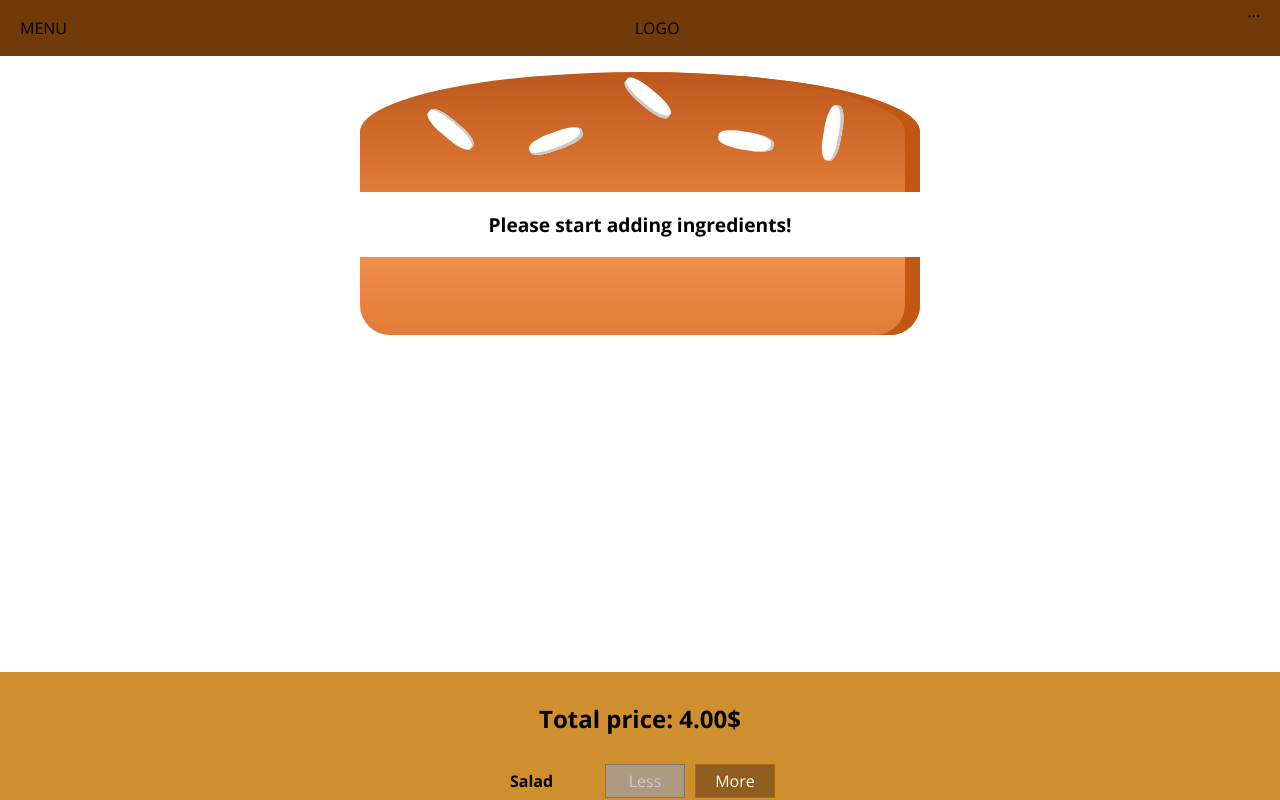
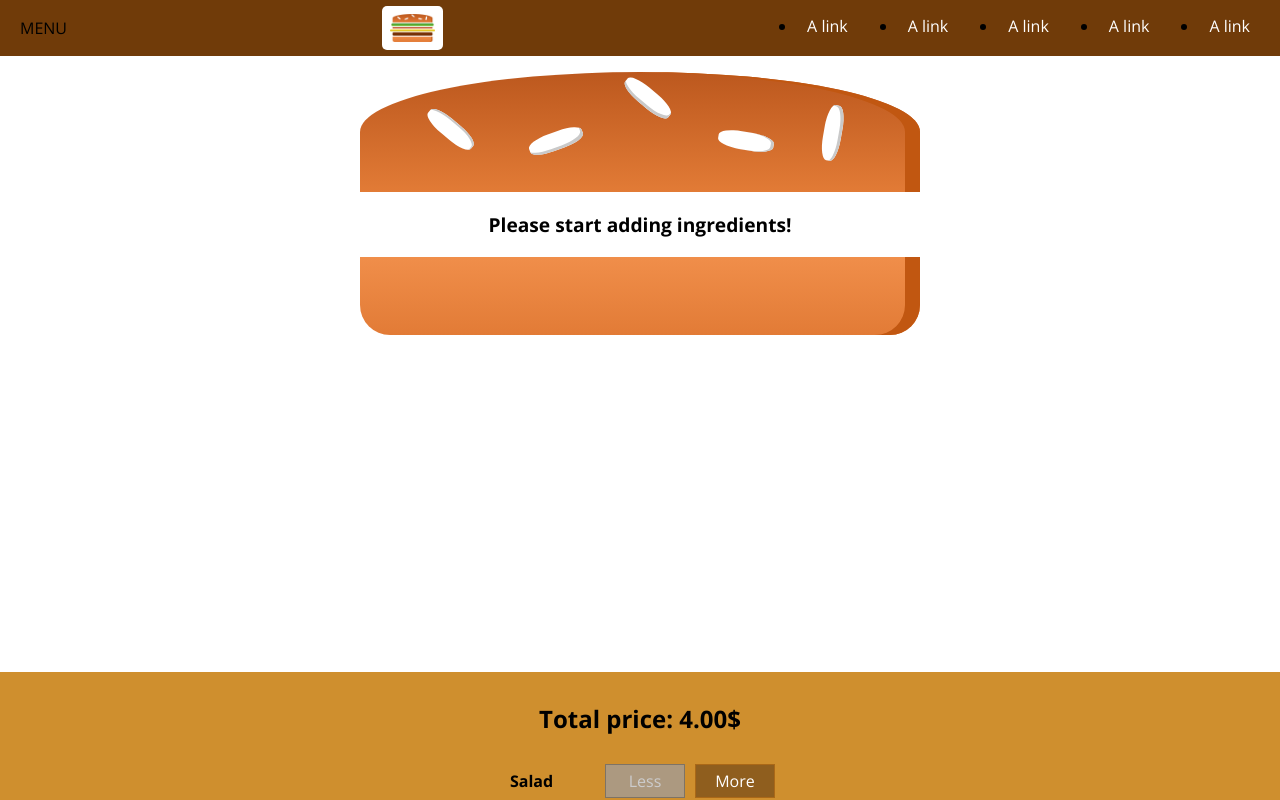
Before and after one commit to ruan65/burger_builder, a React app: page / in a window 1280 px wide. Shown: the top 800 px of the page. Built offline with nearby package versions, Linux system fonts and the light colour scheme.

Commit message:
nav bar styling

```diff
--- /dev/null
+++ b/src/components/Navigation/NavigationItems/NavigationItem/NavigationItem.css
@@ -0,0 +1,24 @@
+.NavigationItem {
+  margin: 0;
+  height: 100%;
+  box-sizing: border-box;
+  display: flex;
+  align-items: center;
+}
+
+.NavigationItem a {
+  color: white;
+  text-decoration: none;
+  height: 100%;
+  padding: 16px 10px;
+  box-sizing: border-box;
+  border-bottom: 4px solid transparent;
+  display: block;
+}
+
+.NavigationItem a:hover,
+.NavigationItem a:active,
+.NavigationItem a.active {
+  background-color: #8f5c2c;
+  border-bottom: 4px solid #40a4c8;
+}
--- /dev/null
+++ b/src/components/Navigation/NavigationItems/NavigationItem/NavigationItem.js
@@ -0,0 +1,9 @@
+import React from 'react'
+import classes from './NavigationItem.css'
+
+const navigationItem = (props) =>
+  <ul className={classes.NavigationItem}>
+    <li><a href='/'>A link</a></li>
+  </ul>
+
+export default navigationItem
--- /dev/null
+++ b/src/components/Navigation/NavigationItems/NavigationItems.css
@@ -0,0 +1,8 @@
+.NavigationItems {
+  margin: 0;
+  padding: 0;
+  list-style: none;
+  display: flex;
+  align-items: center;
+  height: 100%;
+}
--- /dev/null
+++ b/src/components/Navigation/NavigationItems/NavigationItems.js
@@ -0,0 +1,17 @@
+import React from 'react'
+import NavigationItem from './NavigationItem/NavigationItem'
+import classes from './NavigationItems.css'
+
+const navigationItems = () =>
+  <div className={classes.NavigationItems}>
+
+    <NavigationItem/>
+    <NavigationItem/>
+    <NavigationItem/>
+    <NavigationItem/>
+    <NavigationItem/>
+
+  </div>
+
+
+export default navigationItems
--- a/src/components/Navigation/Toolbar/Toolbar.js
+++ b/src/components/Navigation/Toolbar/Toolbar.js
@@ -1,13 +1,15 @@
 import React from 'react'
 import classes from './Toolbar.css'
+import Logo from '../../UI/Logo/Logo'
+import NavigationItems from '../NavigationItems/NavigationItems'
 
 const toolBar = ( props ) =>
   <header className={classes.Toolbar}>
 
     <div>MENU</div>
-    <div>LOGO</div>
+    <Logo/>
     <nav>
-      ...
+      <NavigationItems/>
     </nav>
 
   </header>
--- /dev/null
+++ b/src/components/UI/Logo/Logo.css
@@ -0,0 +1,11 @@
+.Logo {
+  background-color: white;
+  padding: 8px;
+  height: 80%;
+  box-sizing: border-box;
+  border-radius: 5px;
+}
+
+.Logo img {
+  height: 100%;
+}
--- /dev/null
+++ b/src/components/UI/Logo/Logo.js
@@ -0,0 +1,10 @@
+import React from 'react'
+import burgerLogo from '../../../assets/images/burger-logo.png'
+import classes from './Logo.css'
+
+const logo = (props) =>
+  <div className={classes.Logo}>
+    <img src={burgerLogo} alt='Burger logo'/>
+  </div>
+
+export default logo
```
Also changed, not shown: src/assets/images/burger-logo.png (added).
